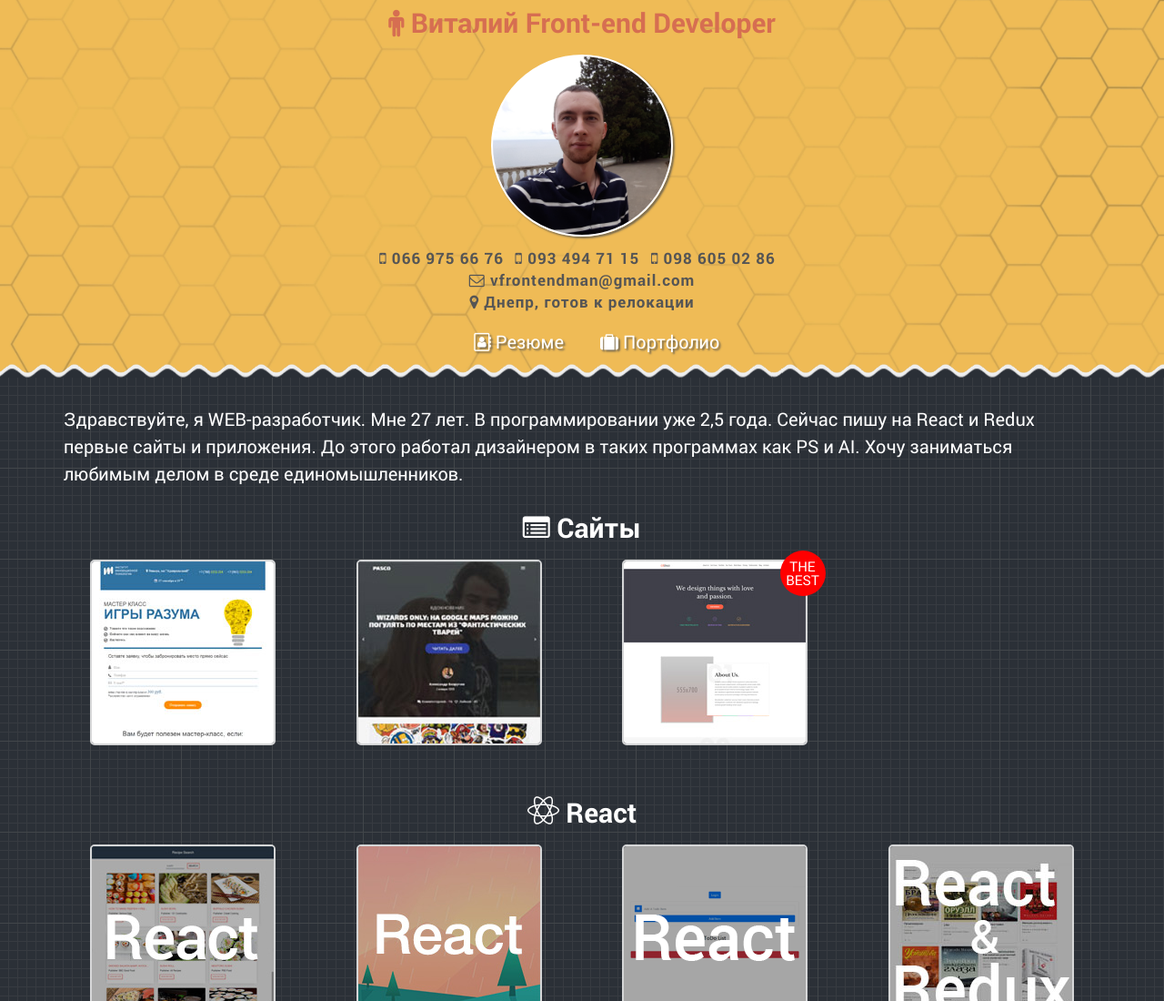
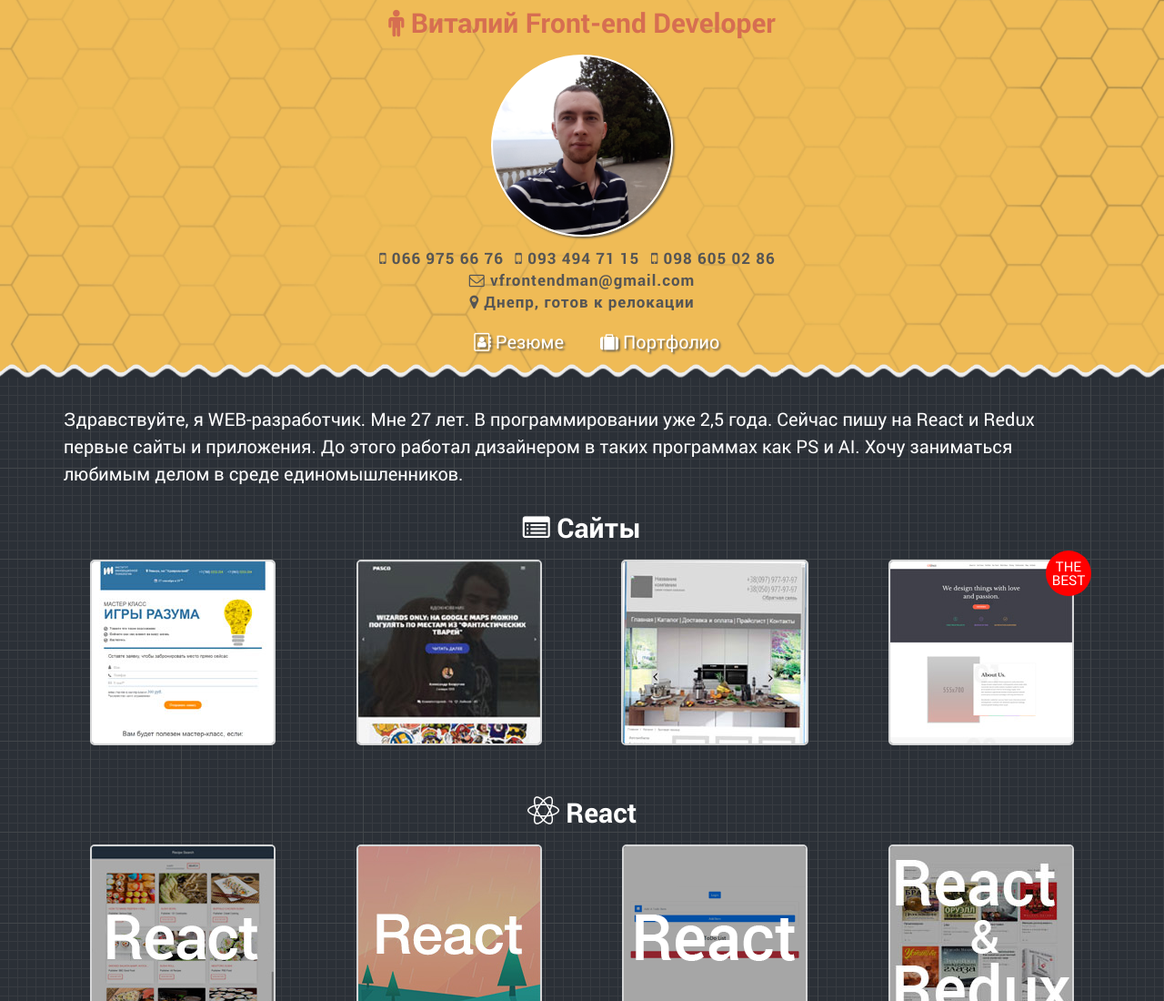
Before and after one commit to Frontendman25/my-portfolio, a website: page index.html in a window 1280 px wide. Shown: the top 1100 px of the page at 91% size. Drawn offline with nearby package versions, Linux system fonts and the light colour scheme.

Commit message:
add idea site

```diff
--- a/index.html
+++ b/index.html
@@ -52,6 +52,9 @@
 					</div>
 					<div class="done__item col-lg-3 col-sm-4 col-xs-6">
 						<a href="https://frontendman25.github.io/wp_blog/" class="done__link" target="_blank"><span class="done__hover"><span class="done__hoverText">Верстка под WP</span></span><img class="done__img img-responsive" src="img/pasco.jpg" alt="Верстка с jQuery"></a>
+					</div>
+					<div class="done__item col-lg-3 col-sm-4 col-xs-6">
+						<a href="https://frontendman25.github.io/idea/" class="done__link" target="_blank"><span class="done__hover"><span class="done__hoverText">Разные интересности - Popup, tel...</span></span><img class="done__img img-responsive" src="img/idea.jpg" alt="Верстка с jQuery"></a>
 					</div>
 					<div class="done__item done__item_cp col-lg-3 col-sm-4 col-xs-6">
 						<a href="https://frontendman25.github.io/Alexis/" class="done__link" target="_blank"><span class="done__hover"><span class="done__hoverText">Анимированный сайт</span></span><img class="done__img img-responsive" src="img/alexis.jpg" alt="Тестовое задание"></a>
```
Also changed, not shown: img/idea.jpg (added).
